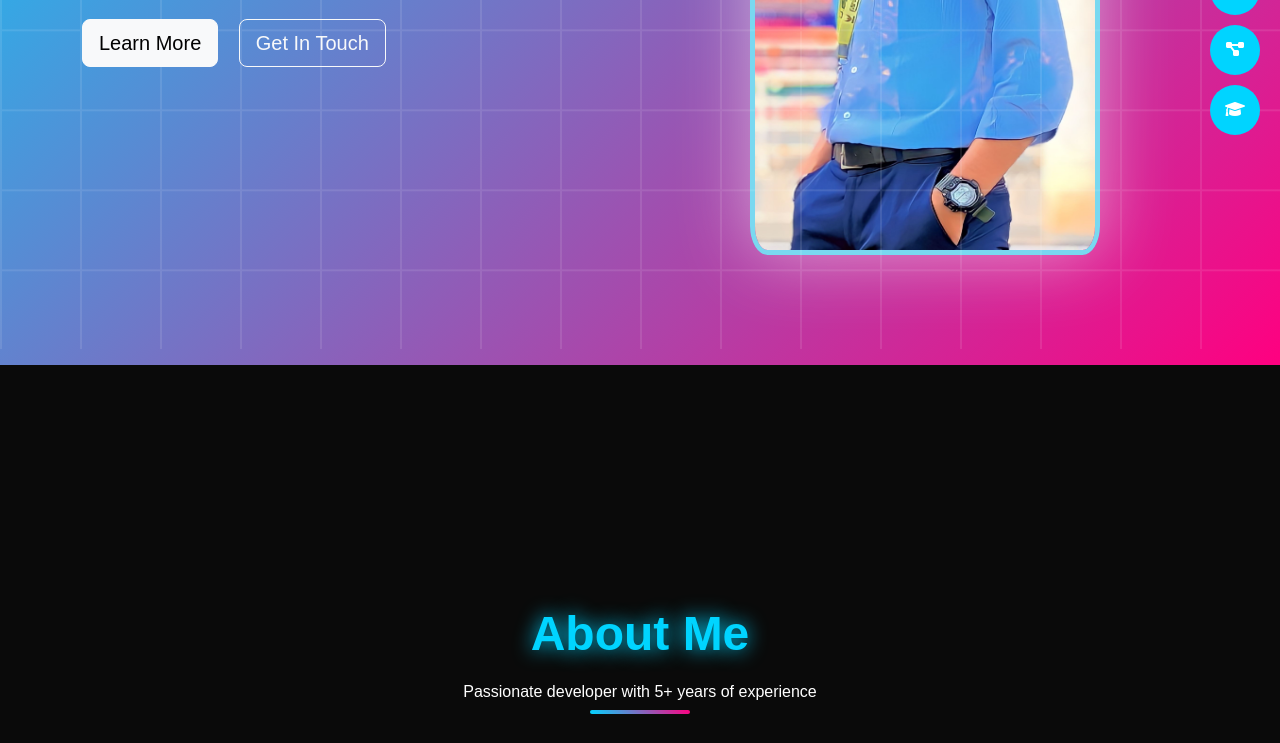
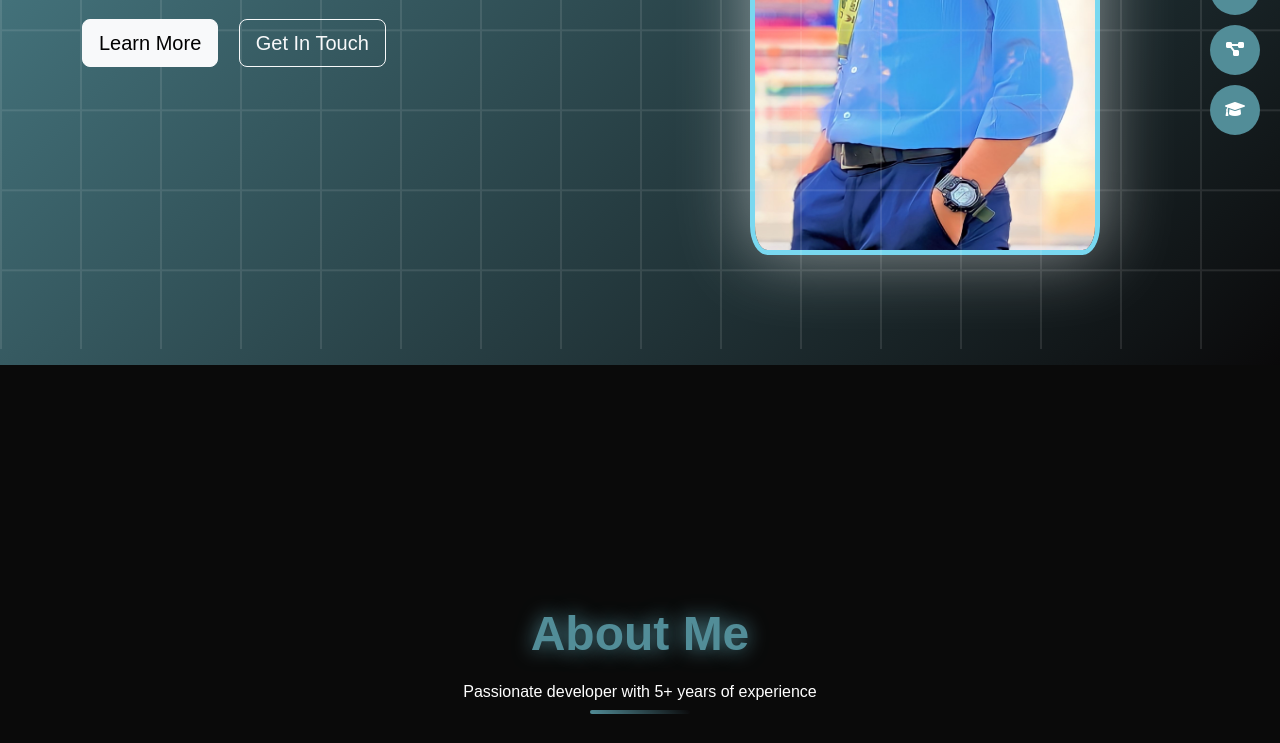
Before and after one commit to rahulbagade700/my_portfolio, a plain HTML site: page index.html in a window 1280 px wide. Shown: the part 435-1178 px from the top of the page. Drawn offline with nearby package versions, Linux system fonts and the light colour scheme.

Commit message:
Update index.html

```diff
--- a/index.html
+++ b/index.html
@@ -8,8 +8,8 @@
     <link href="https://cdnjs.cloudflare.com/ajax/libs/font-awesome/6.0.0/css/all.min.css" rel="stylesheet">
     <style>
         :root {
-            --primary-color: #00d4ff;
-            --secondary-color: #ff0080;
+            --primary-color: #528d98;
+            --secondary-color: #0a090a;
             --accent-color: #00ff88;
             --dark-bg: #0a0a0a;
             --dark-card: #1a1a1a;
```
